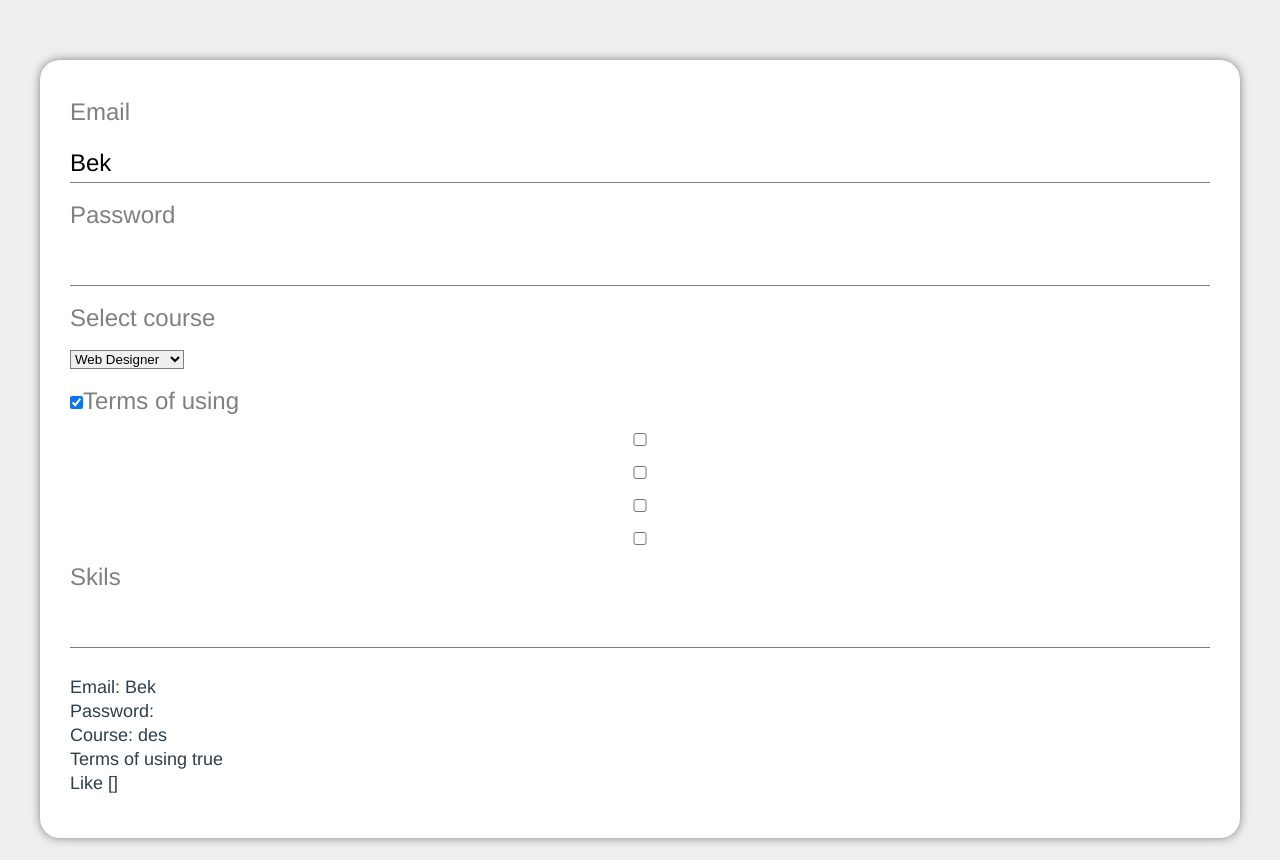
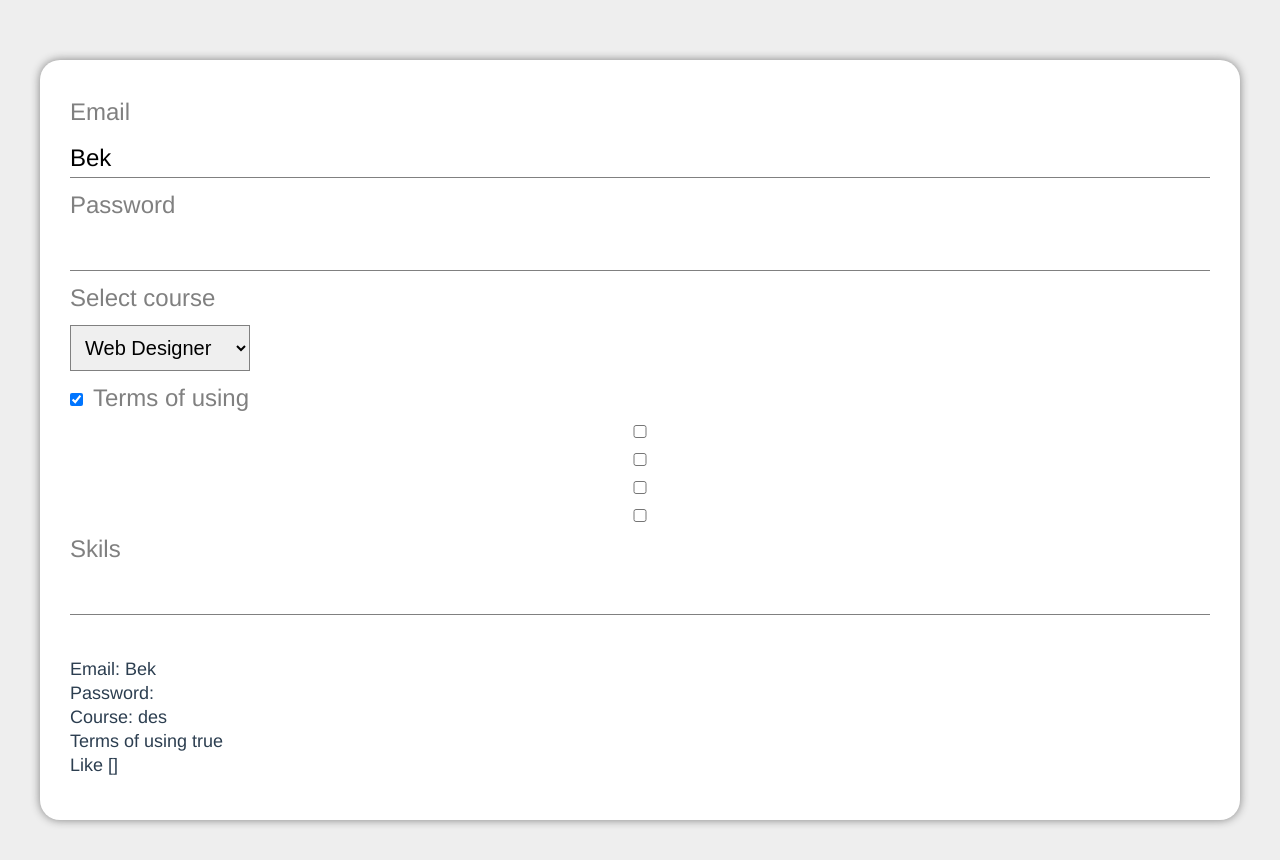
Before and after one commit to Bekzod2421/vue-form, a Vue app: page / in a window 1280 px wide. Built offline with nearby package versions, Linux system fonts and the light colour scheme.

Commit message:
Vue Form adding skils

```diff
--- a/src/components/SignUp.vue
+++ b/src/components/SignUp.vue
@@ -19,7 +19,11 @@
     <input type="checkbox" v-model="like" value="no" />
     <label for="">Skils</label>
     <input type="text" @keyup.alt="skil" v-model="skilName" />
-    <div v-for="skils in skils">{{ skils }}</div>
+    <div class="block">
+      <div v-for="skils in skils" :skil="skils">
+        <span @click="del(skils)">{{ skils }}</span>
+      </div>
+    </div>
   </form>
   <p class="text">Email: {{ email }}</p>
   <p class="text">Password: {{ code }}</p>
@@ -47,13 +51,14 @@ export default {
       if (e.key === ",") {
         if (this.skilName !== "," && !this.skils.includes(this.skilName)) {
           this.skils.push(this.skilName);
-          console.log(this.skils);
         }
         this.skilName = "";
       }
-      //   if (condition) {
-
-      //   }
+    },
+    del(skil) {
+      this.skils = this.skils.filter((item) => {
+        return skil !== item;
+      });
     },
   },
 };
@@ -64,7 +69,7 @@ export default {
   display: flex;
   flex-direction: column;
   align-items: stretch;
-  row-gap: 20px;
+  row-gap: 15px;
   margin-bottom: 30px;
 }
 .sup label {
@@ -80,6 +85,24 @@ export default {
 .sup select {
   align-self: start;
   border: 1px solid grey;
+  padding: 10px 10px;
+  cursor: pointer;
+  font-size: 20px;
+}
+.sup div label {
+  margin-left: 10px;
+}
+.block {
+  display: flex;
+  column-gap: 10px;
+}
+.block div {
+  background-color: grey;
+  border-radius: 20px;
+  font-size: 22px;
+  color: #fff;
+  padding: 5px 10px;
+  cursor: pointer;
 }
 .text {
   font-size: 18px;
```
Also changed, not shown: 1 other file (tests, documents, lock files or other folders).
